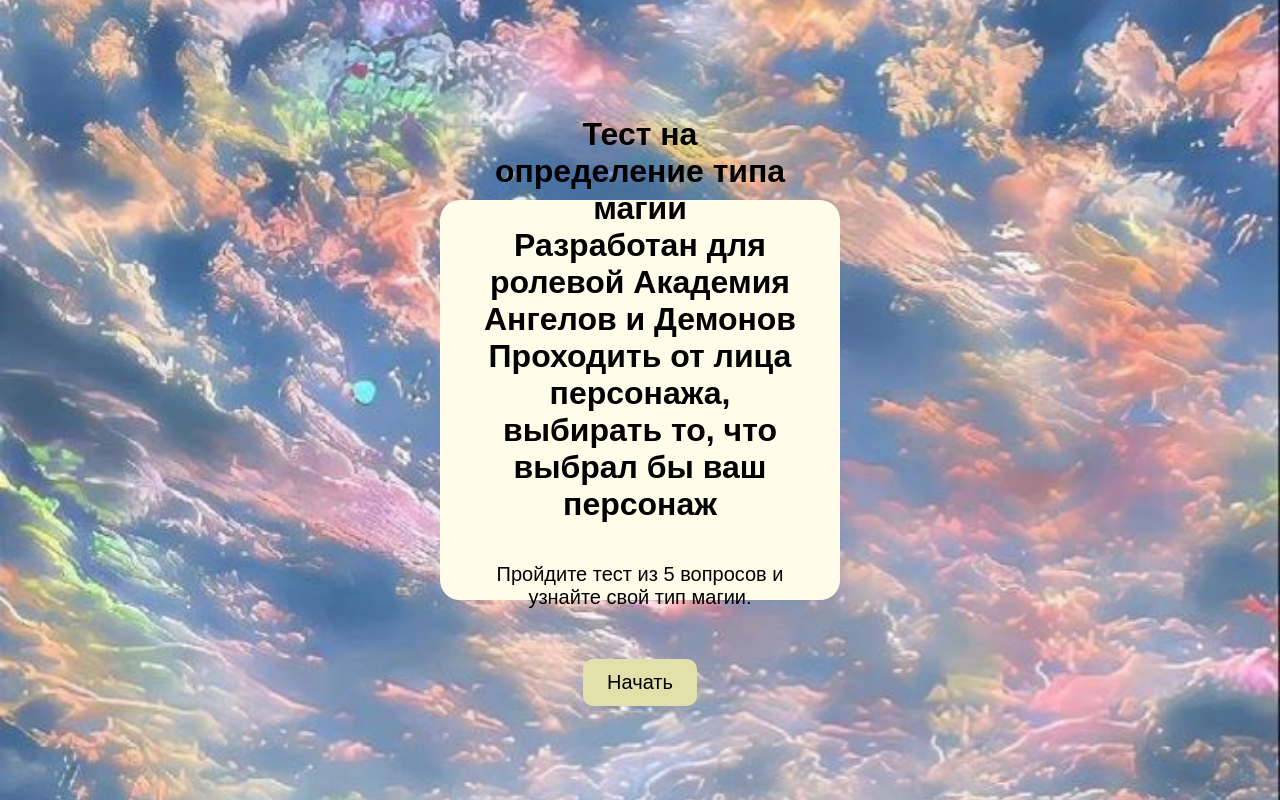
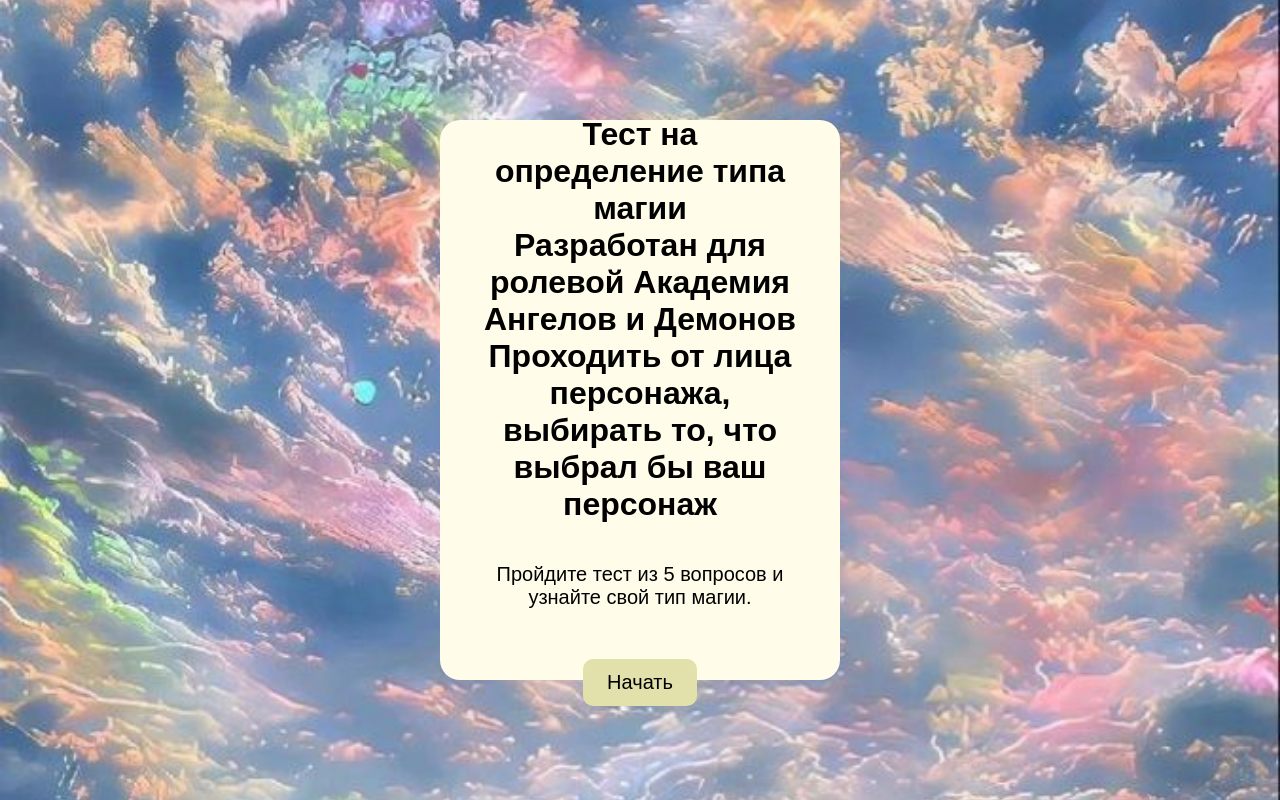
Before and after one commit to AkitaUI/MagicTest, a plain HTML site: page index.html in a window 1280 px wide. Drawn offline with Linux system fonts and the light colour scheme.

Commit message:
Update index.html

```diff
--- a/index.html
+++ b/index.html
@@ -23,7 +23,7 @@
     .content-wrapper {
       position: relative;
       width: 50vmin;
-      height: 50vmin;
+      height: 70vmin;
       display: flex;
       flex-direction: column;
       align-items: center;
```
